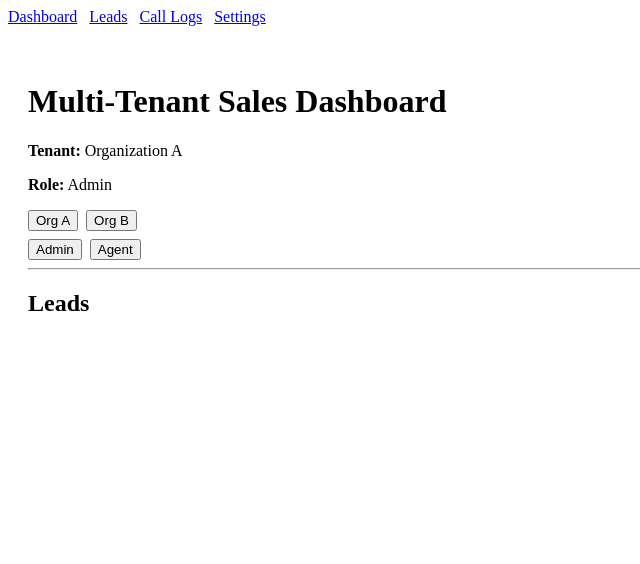
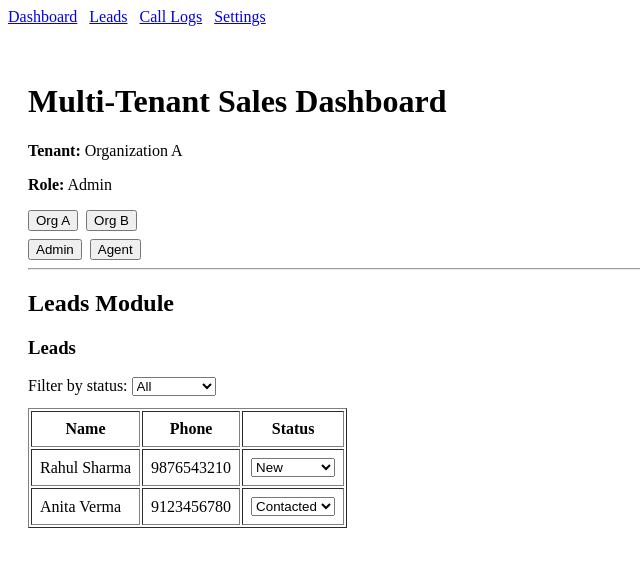
Before and after one commit to drishtagrover/multi-tenant-sales-dashboard, a React (Vite) app: page /leads in a window 1280 px wide. Shown: the top 564 px of the page, without its empty margins (0-640 px from the left). Built offline with nearby package versions, Linux system fonts and the light colour scheme.

Commit message:
Add tenant-aware call logs module

```diff
--- /dev/null
+++ b/src/components/calls/CallLogsList.jsx
@@ -0,0 +1,42 @@
+import { useAuth } from "../../context/AuthContext"
+
+function CallLogsList() {
+  const { tenant } = useAuth()
+  const calls = tenant.calls
+
+  return (
+    <div>
+      <h3>Call Logs</h3>
+
+      <table border="1" cellPadding="8" style={{ marginTop: "12px" }}>
+        <thead>
+          <tr>
+            <th>Lead Name</th>
+            <th>Date & Time</th>
+            <th>Duration</th>
+            <th>Outcome</th>
+          </tr>
+        </thead>
+
+        <tbody>
+          {calls.length === 0 ? (
+            <tr>
+              <td colSpan="4">No call logs available</td>
+            </tr>
+          ) : (
+            calls.map((call) => (
+              <tr key={call.id}>
+                <td>{call.leadName}</td>
+                <td>{call.time}</td>
+                <td>{call.duration}</td>
+                <td>{call.outcome}</td>
+              </tr>
+            ))
+          )}
+        </tbody>
+      </table>
+    </div>
+  )
+}
+
+export default CallLogsList
--- /dev/null
+++ b/src/components/leads/LeadsList.jsx
@@ -0,0 +1,88 @@
+import { useState, useEffect } from "react"
+import { useAuth } from "../../context/AuthContext"
+
+function LeadsList() {
+  const { tenant, role } = useAuth()
+  console.log("TENANT OBJECT:", tenant)
+  const [statusFilter, setStatusFilter] = useState("All")
+  const [leads, setLeads] = useState([])
+
+  useEffect(() => {
+    setLeads(tenant.leads)
+  }, [tenant])
+
+
+
+  const filteredLeads =
+    statusFilter === "All"
+      ? leads
+      : leads.filter((lead) => lead.status === statusFilter)
+
+  return (
+    <div>
+      <h3>Leads</h3>
+
+      <label>
+        Filter by status:{" "}
+        <select
+          value={statusFilter}
+          onChange={(e) => setStatusFilter(e.target.value)}
+        >
+          <option value="All">All</option>
+          <option value="New">New</option>
+          <option value="Contacted">Contacted</option>
+          <option value="Converted">Converted</option>
+        </select>
+      </label>
+
+      <table border="1" cellPadding="8" style={{ marginTop: "12px" }}>
+        <thead>
+          <tr>
+            <th>Name</th>
+            <th>Phone</th>
+            <th>Status</th>
+          </tr>
+        </thead>
+
+        <tbody>
+          {filteredLeads.length === 0 ? (
+            <tr>
+              <td colSpan="3">No leads found</td>
+            </tr>
+          ) : (
+            filteredLeads.map((lead) => (
+              <tr key={lead.id}>
+                <td>{lead.name}</td>
+                <td>{lead.phone}</td>
+                <td>
+                  {role === "Admin" ? (
+                    <select
+                      value={lead.status}
+                      onChange={(e) => {
+                        setLeads((prev) =>
+                          prev.map((l) =>
+                            l.id === lead.id
+                              ? { ...l, status: e.target.value }
+                              : l
+                          )
+                        )
+                      }}
+                    >
+                      <option value="New">New</option>
+                      <option value="Contacted">Contacted</option>
+                      <option value="Converted">Converted</option>
+                    </select>
+                  ) : (
+                    lead.status
+                  )}
+                </td>
+              </tr>
+            ))
+          )}
+        </tbody>
+      </table>
+    </div>
+  )
+}
+
+export default LeadsList
--- a/src/pages/CallLogs.jsx
+++ b/src/pages/CallLogs.jsx
@@ -1,5 +1,12 @@
+import CallLogsList from "../components/calls/CallLogsList"
+
 function CallLogs() {
-  return <h2>Call Logs</h2>
+  return (
+    <div>
+      <h2>Call Logs</h2>
+      <CallLogsList />
+    </div>
+  )
 }
 
 export default CallLogs
--- a/src/pages/Leads.jsx
+++ b/src/pages/Leads.jsx
@@ -1,5 +1,14 @@
+import LeadsList from "../components/leads/LeadsList"
+
 function Leads() {
-  return <h2>Leads</h2>
+  console.log("LEADS PAGE RENDERED")
+
+  return (
+    <div>
+      <h2>Leads Module</h2>
+      <LeadsList />
+    </div>
+  )
 }
 
 export default Leads
```
